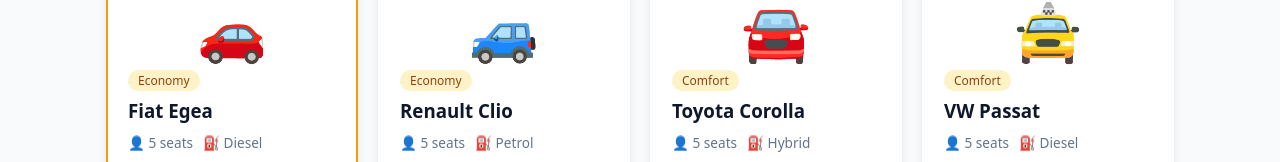
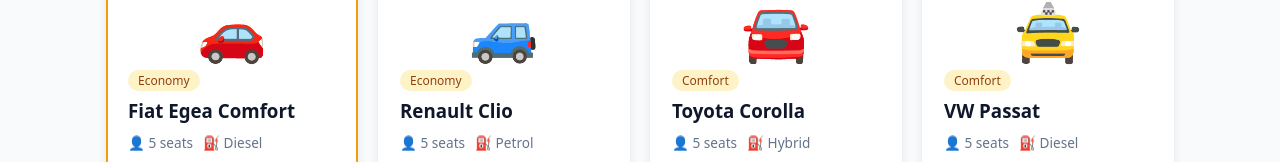
Before and after one commit to oguzhanfatihkucuk/github-actions-example, a React (Vite) app: page / in a window 1280 px wide. Shown: the part 628-790 px from the top of the page. Built offline with nearby package versions, Linux system fonts and the light colour scheme.

Commit message:
değişiklik açıklaması

```diff
--- a/src/App.jsx
+++ b/src/App.jsx
@@ -5,7 +5,7 @@ const commit = import.meta.env.VITE_COMMIT_SHA?.slice(0, 7) || 'local'
 const buildTime = import.meta.env.VITE_BUILD_TIME || 'local'
 
 export const cars = [
-  { id: 1, name: 'Fiat Egea', type: 'Economy', price: 30, seats: 5, fuel: 'Diesel', gear: 'Manual', icon: '🚗' },
+  { id: 1, name: 'Fiat Egea Comfort', type: 'Economy', price: 30, seats: 5, fuel: 'Diesel', gear: 'Manual', icon: '🚗' },
   { id: 2, name: 'Renault Clio', type: 'Economy', price: 28, seats: 5, fuel: 'Petrol', gear: 'Automatic', icon: '🚙' },
   { id: 3, name: 'Toyota Corolla', type: 'Comfort', price: 45, seats: 5, fuel: 'Hybrid', gear: 'Automatic', icon: '🚘' },
   { id: 4, name: 'VW Passat', type: 'Comfort', price: 55, seats: 5, fuel: 'Diesel', gear: 'Automatic', icon: '🚖' },
```
